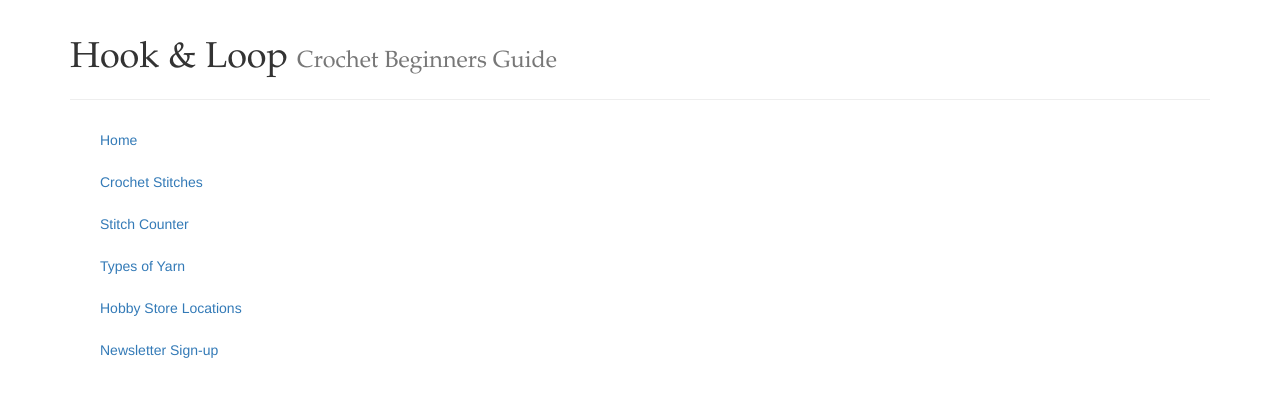
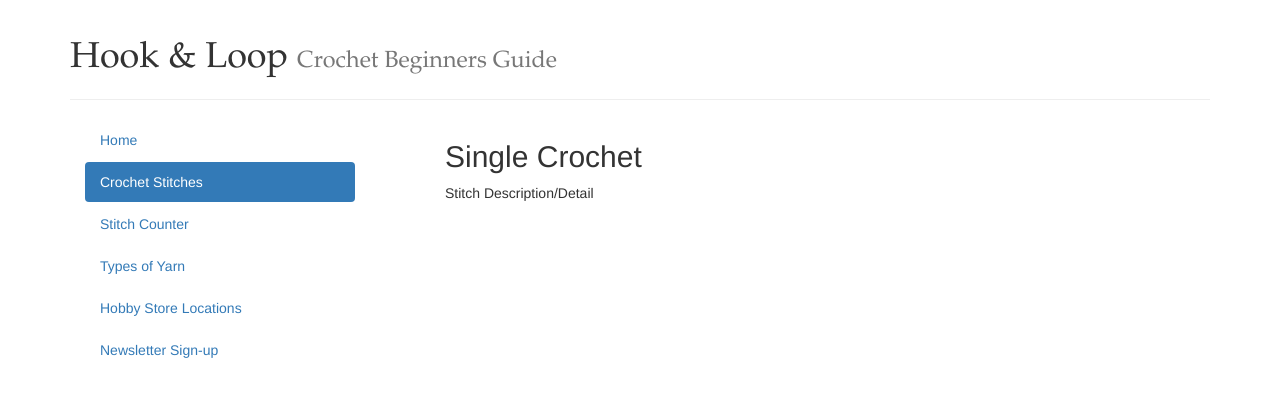
Before and after one commit to kgeiger08/CrochetApp, an Angular app: page /stitches/1 in a window 1280 px wide. Before the commit this address led to /. Shown: the top 396 px of the page. Built offline with nearby package versions, Linux system fonts and the light colour scheme.

Commit message:
have stitch-detail partially working

```diff
--- a/src/app/app.module.ts
+++ b/src/app/app.module.ts
@@ -22,6 +22,7 @@ import { StitchService } from './stitches/stitch.service';
 const appRoutes: Routes = [
   { path: '', component: HomeComponent },
   { path: 'stitches', component: StitchesComponent },
+  { path: 'stitches/:id', component: StitchDetailComponent },
   { path: 'stitch-counter', component: StitchCounterComponent },
   { path: 'yarn-types', component: YarnTypesComponent },
   { path: 'locations', component: LocationsComponent },
--- a/src/app/stitches/stitch-detail/stitch-detail.component.html
+++ b/src/app/stitches/stitch-detail/stitch-detail.component.html
@@ -1 +1,5 @@
-<p>stitch-detail works!</p>
+<div class="row">
+    <h2>{{ stitchType[0].name }}</h2>
+    <!-- <span><img [src]="stitchType.stitchImg" alt="{{ stitchType.name }}" class="img-responsive"></span> -->
+    <p>Stitch Description/Detail</p>
+</div>
--- a/src/app/stitches/stitch-detail/stitch-detail.component.ts
+++ b/src/app/stitches/stitch-detail/stitch-detail.component.ts
@@ -1,4 +1,5 @@
 import { Component, OnInit } from '@angular/core';
+import { ActivatedRoute } from '@angular/router';
 
 @Component({
   selector: 'app-stitch-detail',
@@ -6,10 +7,35 @@ import { Component, OnInit } from '@angular/core';
   styleUrls: ['./stitch-detail.component.css']
 })
 export class StitchDetailComponent implements OnInit {
+  stitchTypeRoute: {id: number};
 
-  constructor() { }
+
+  constructor(private route: ActivatedRoute) { }
 
   ngOnInit(): void {
+    this.stitchTypeRoute = {
+      id: this.route.snapshot.params['id']
+    };
+
   }
 
+  stitchType = [
+    {
+      name: 'Single Crochet',
+      stitchImg: 'https://i.pinimg.com/originals/30/c7/5e/30c75e5540f5066ca23bafbb898aa41b.jpg',
+      stitchDes: ''
+    },
+    {
+      name: 'Half Double Crochet',
+      stitchImg: '',
+      stitchDes: ''
+    },
+    {
+      name: 'Double Crochet',
+      stitchImg: '',
+      stitchDes: ''
+    }
+
+  ];
+
 }
```
